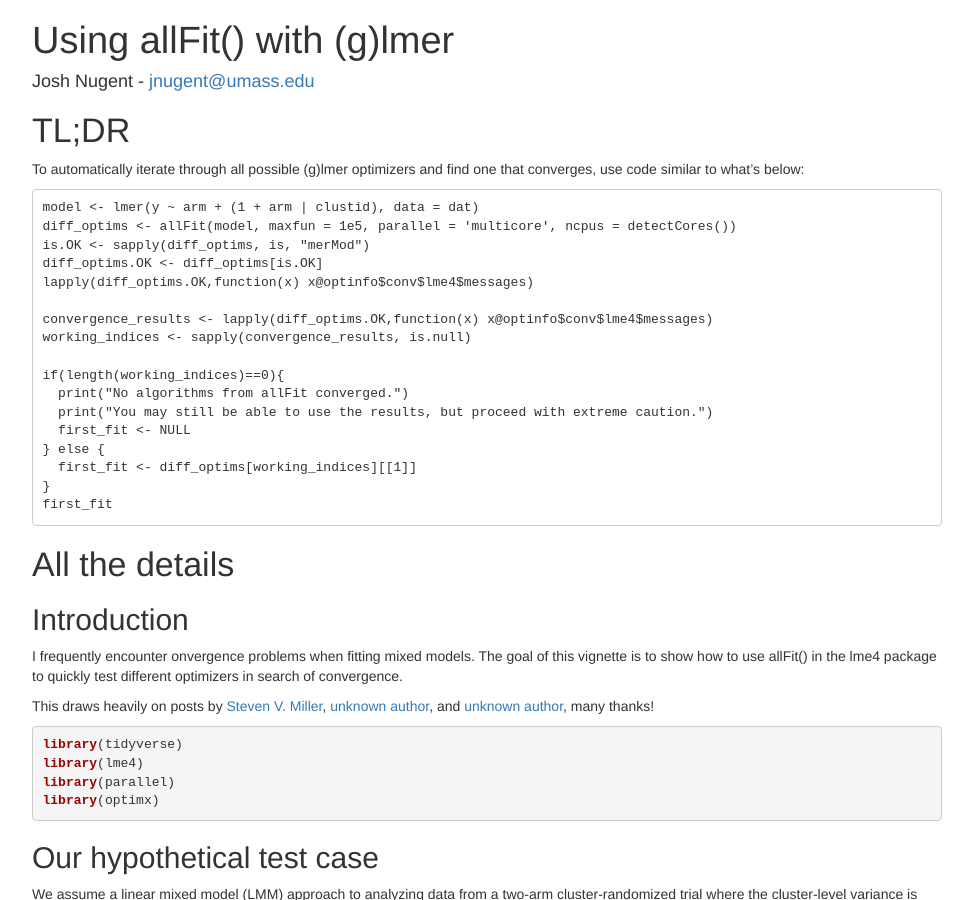
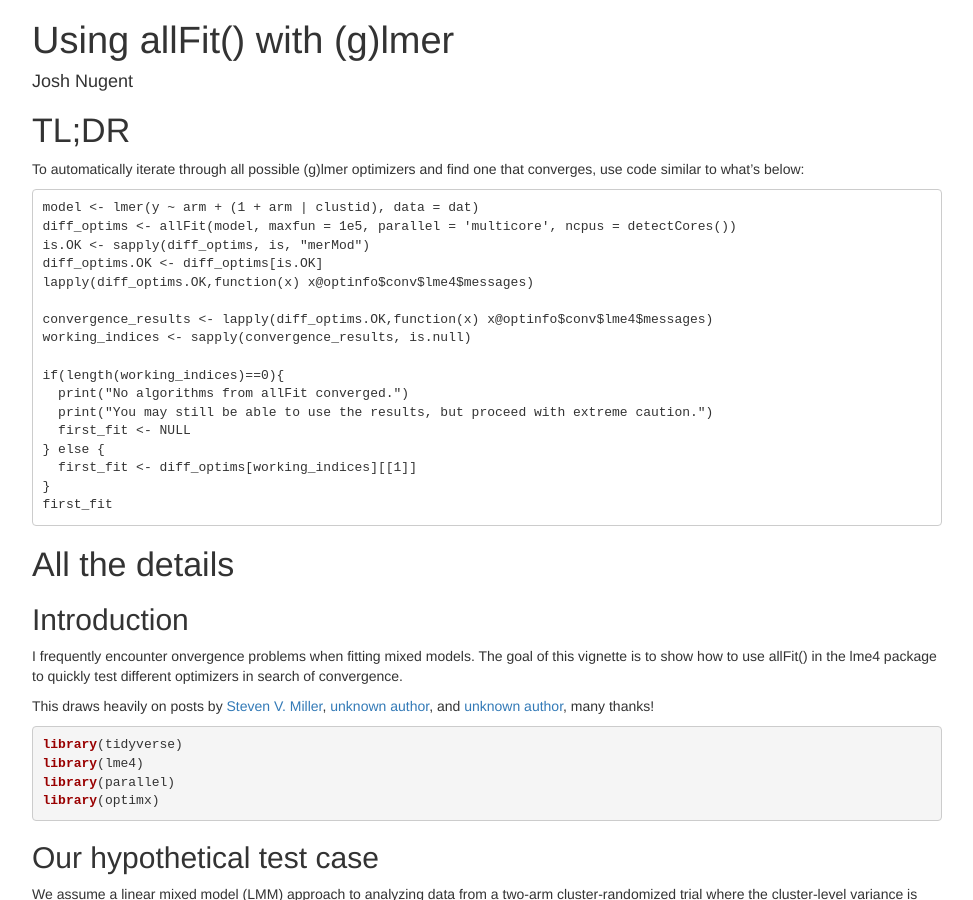
Before and after one commit to joshua-nugent/joshua-nugent.github.io, a Jekyll site: the page allFit/index.html, which Jekyll copies as it is, in a window 1280 px wide and 900 px high. Shown: the whole window, without its empty margins (153-1126 px from the left). Built offline with Jekyll 4.4.1, drawn with Linux system fonts in a browser that asks for light colours; formulas are drawn with MathJax 3.

Commit message:
Add files via upload

```diff
--- a/allFit/index.html
+++ b/allFit/index.html
@@ -9,7 +9,7 @@
 <meta name="generator" content="pandoc" />
 
 
-<meta name="author" content="Josh Nugent - jnugent@umass.edu" />
+<meta name="author" content="Josh Nugent" />
 
 
 <title>Using allFit() with (g)lmer</title>
@@ -375,7 +375,7 @@ $(document).ready(function () {
 
 
 <h1 class="title toc-ignore">Using allFit() with (g)lmer</h1>
-<h4 class="author">Josh Nugent - <a href="mailto:jnugent@umass.edu" class="email">jnugent@umass.edu</a></h4>
+<h4 class="author">Josh Nugent</h4>
 
 </div>
 
```
